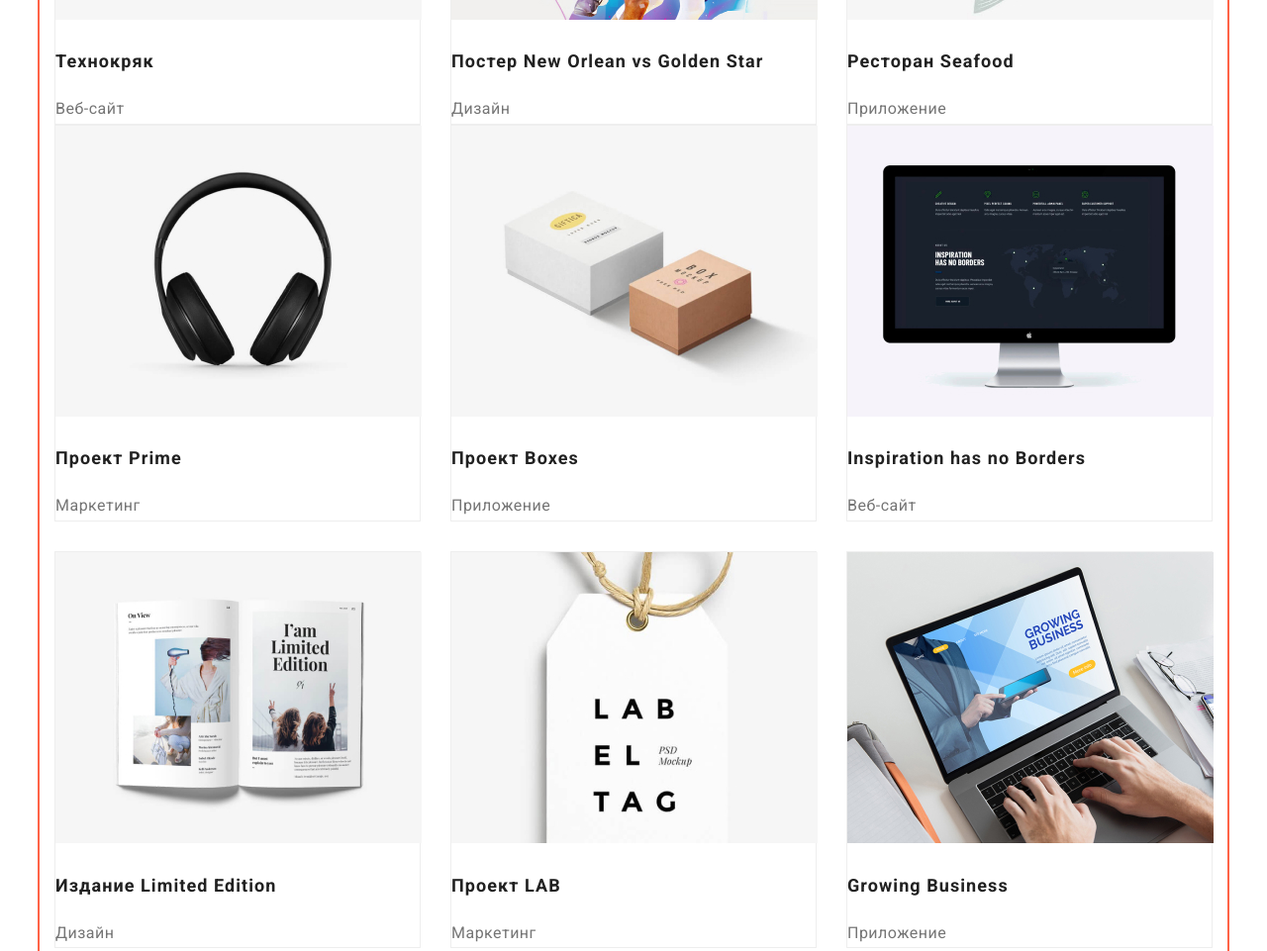
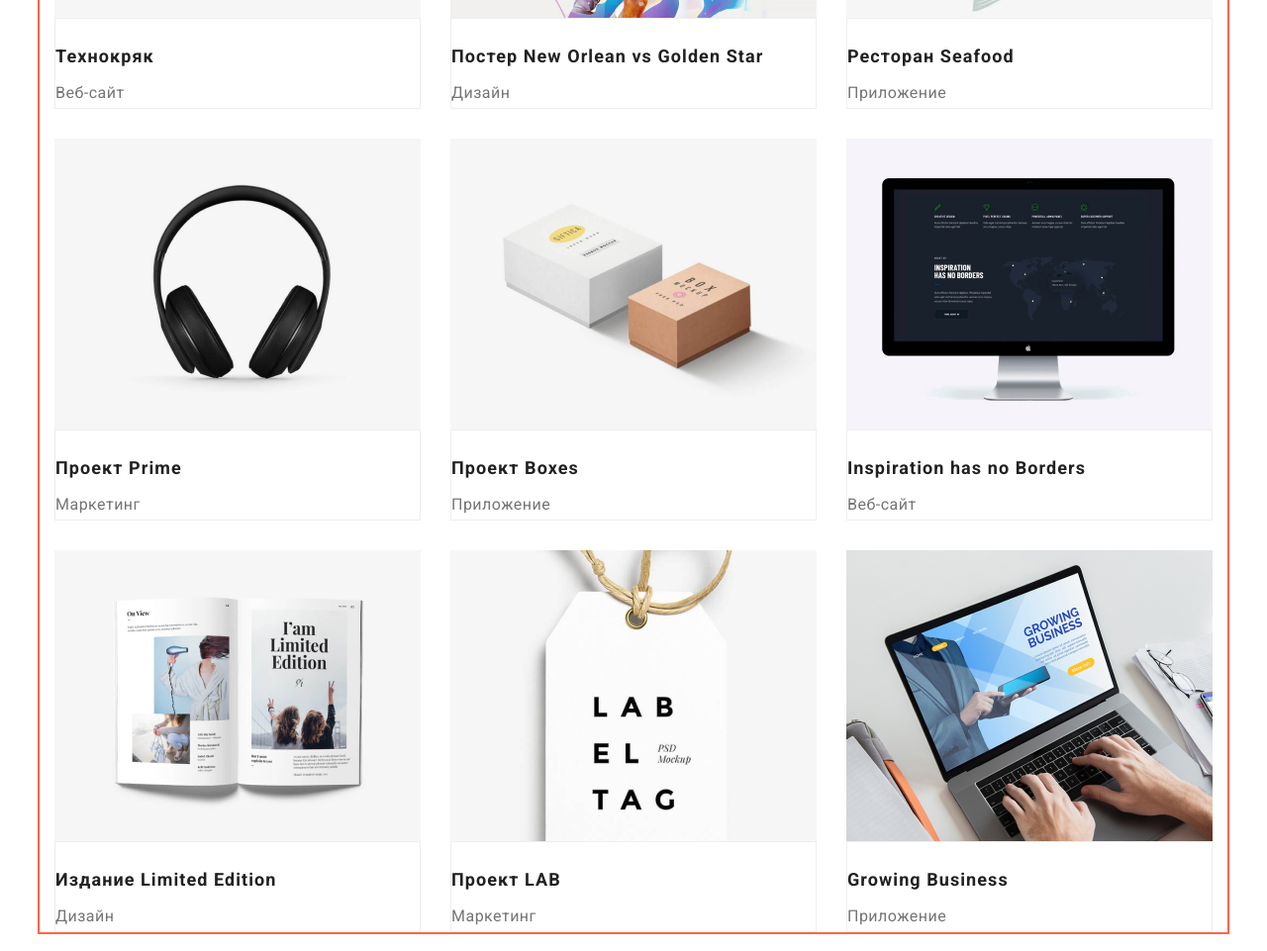
Before and after one commit to Gal4enock/goit-markup-hw-03, a plain HTML site: page portfolio.html in a window 1280 px wide. Shown: the part 540-1501 px from the top of the page at 99% size. Drawn offline with nearby package versions, Linux system fonts and the light colour scheme.

Commit message:
добавляет верный размер шапки

```diff
--- a/css/styles.css
+++ b/css/styles.css
@@ -19,8 +19,12 @@ html {
 *::before,
 *::after {
     box-sizing: inherit;
+    margin: 0;
+    padding: 0;
 }
-
+img {
+    display: block;
+}
 body {
     margin: 0;
     background-color: #FFFFFF;
@@ -82,6 +86,7 @@ button {
     padding: 6px 22px;
     min-width: 73px;
     border: 1px solid transparent;
+    cursor: pointer;
 }
 .button-hero {
     font-weight: 700;
@@ -107,8 +112,6 @@ button:hover, button:focus {
 }
 .site-nav li {
     display: block;
-    padding-top: 32px;
-    padding-bottom: 32px;
     margin-right: 50px;
 }
 .site-nav li:last-child {
@@ -301,6 +304,12 @@ nav {
 }
 .header {
     align-items: center;
+    display: flex;
+}
+header {
+    border: 1px solid #ECECEC;
+    padding-bottom: 25px;
+    padding-top: 24px;
 }
 .logo {
     margin-right: 93px;
@@ -308,10 +317,8 @@ nav {
 .site-address-item:not(:last-child) {
     margin-right: 50px;
 }
-.header{
-    display: flex;
-    align-items: center;
-    justify-content: space-between;
+.address-section {
+    margin-left: auto;
 }
 /* Позиционирование Наша Команда */
 .section-team-list {
@@ -348,14 +355,17 @@ nav {
 .exampel-list > li:not(:nth-child(3n)) {
     margin-right: 30px;
 }
-.exampel-list > li:not(:nth-child(-n + 3)) {
+.exampel-list > li:not(:nth-last-child(-n + 3)) {
     margin-bottom: 30px;
 }
 .exampel-list > li {
     width: 370px;
+}
+.card-description {
     border: 1px solid #EEEEEE;
 }
 .example {
     margin-bottom: 0;
     padding-top: 94px;
+    padding-bottom: 94px;
 }
--- a/portfolio.html
+++ b/portfolio.html
@@ -46,56 +46,75 @@
             <!--Технокряк-->
             <li> <a href="">
                 <img src="./img/img1.jpg" alt="Страничка из соц сетей" width="370">
+              <div class="card-description">
                 <h2 class="example-title">Технокряк</h2>
-                <p class="example-type">Веб-сайт</p> </a>
+                <p class="example-type">Веб-сайт</p>
+              </div> </a>
             </li>
             <!--Постер-->
             <li> <a href="">
                 <img src="./img/img2.jpg" alt="Баскетболисты" width="370">
+              <div class="card-description">
                 <h2 class="example-title">Постер New Orlean vs Golden Star</h2>
-                <p class="example-type">Дизайн</p> </a>
+                <p class="example-type">Дизайн</p>
+              </div> </a>
             </li>
             <!--Ресторан-->
             <li> <a href="">
                 <img src="./img/img3.jpg" alt="Логтип ресторана" width="370">
+              <div class="card-description">
                 <h2 class="example-title">Ресторан Seafood</h2>
-                <p class="example-type">Приложение</p> </a>
+                <p class="example-type">Приложение</p>
+              </div></a>
             </li>
             <!--Прайм-->
             <li> <a href="">
                 <img src="./img/img4.jpg" alt="Наушники" width="370">
+              <div class="card-description">
                 <h2 class="example-title">Проект Prime</h2>
-                <p class="example-type">Маркетинг</p> </a>
+                <p class="example-type">Маркетинг</p>
+              </div>
+                 </a>
             </li>
             <!--Коробки-->
             <li> <a href="">
                 <img src="./img/img5.jpg" alt="Две коробки" width="370">
+              <div class="card-description">
                 <h2 class="example-title">Проект Boxes</h2>
-                <p class="example-type">Приложение</p> </a>
+                <p class="example-type">Приложение</p>
+              </div> </a>
             </li>
             <!--Вдохновение-->
             <li> <a href="">
                 <img src="./img/img6.jpg" alt="Монитор" width="370">
+              <div class="card-description">
                 <h2 class="example-title">Inspiration has no Borders</h2>
-                <p class="example-type">Веб-сайт</p> </a>
+                <p class="example-type">Веб-сайт</p>
+              </div> </a>
             </li>
             <!--Издание-->
             <li> <a href="">
                 <img src="./img/img7.jpg" alt="Открытый журнал" width="370">
+              <div class="card-description">
                 <h2 class="example-title">Издание Limited Edition</h2>
-                <p class="example-type">Дизайн</p> </a>
+                <p class="example-type">Дизайн</p>
+              </div> </a>
             </li>
             <!--Лаб-->
             <li> <a href="">
                 <img src="./img/img8.jpg" alt="Бирка" width="370">
+              <div class="card-description">
                 <h2 class="example-title">Проект LAB</h2>
-                <p class="example-type">Маркетинг</p> </a>
+                <p class="example-type">Маркетинг</p>
+              </div> </a>
             </li>
             <!--Бизнес-->
             <li> <a href="">
                 <img src="./img/img9.jpg" alt="Ноутбук" width="370">
+              <div class="card-description">
                 <h2 class="example-title">Growing Business</h2>
-                <p class="example-type">Приложение</p> </a>
+                <p class="example-type">Приложение</p>
+              </div> </a>
             </li>
         </ul>
     </div>
```
Also changed, not shown: index.html (+8 -2 lines). Lines whose indentation alone changed are shown as unchanged.
